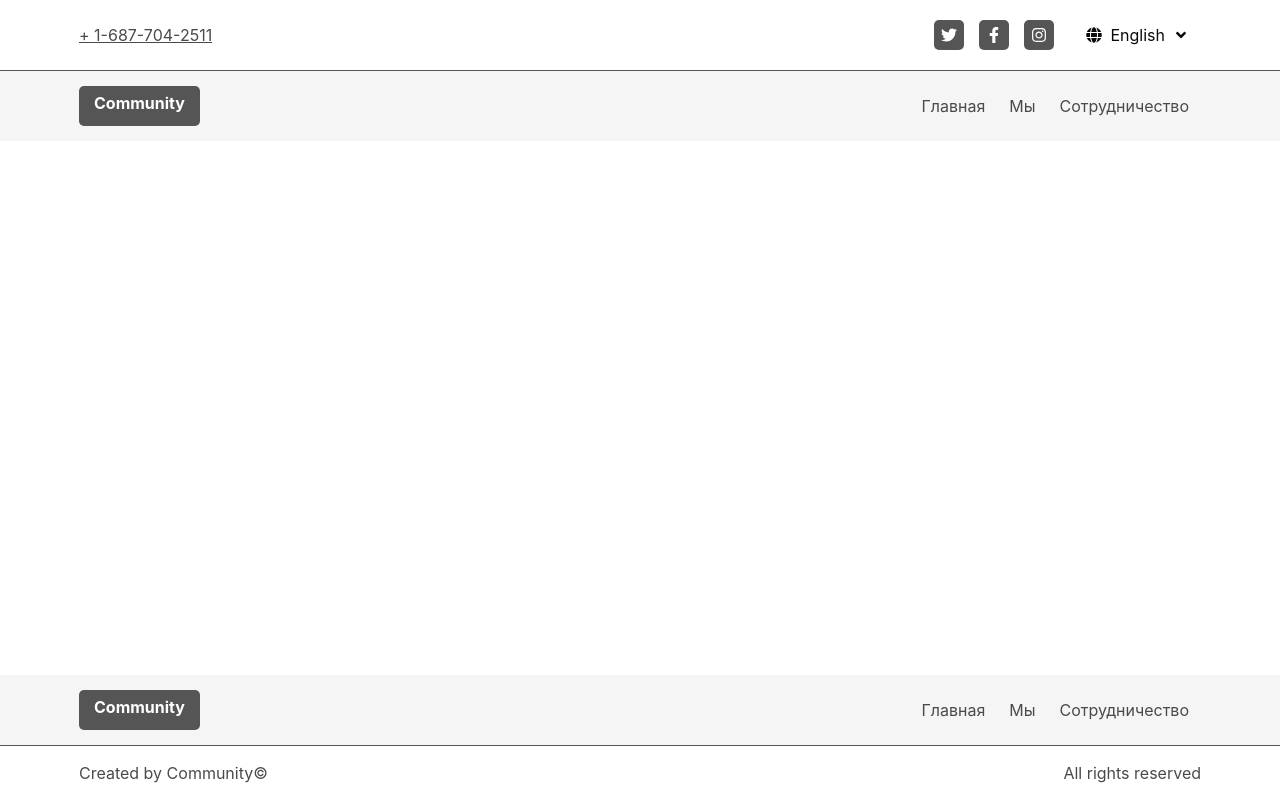
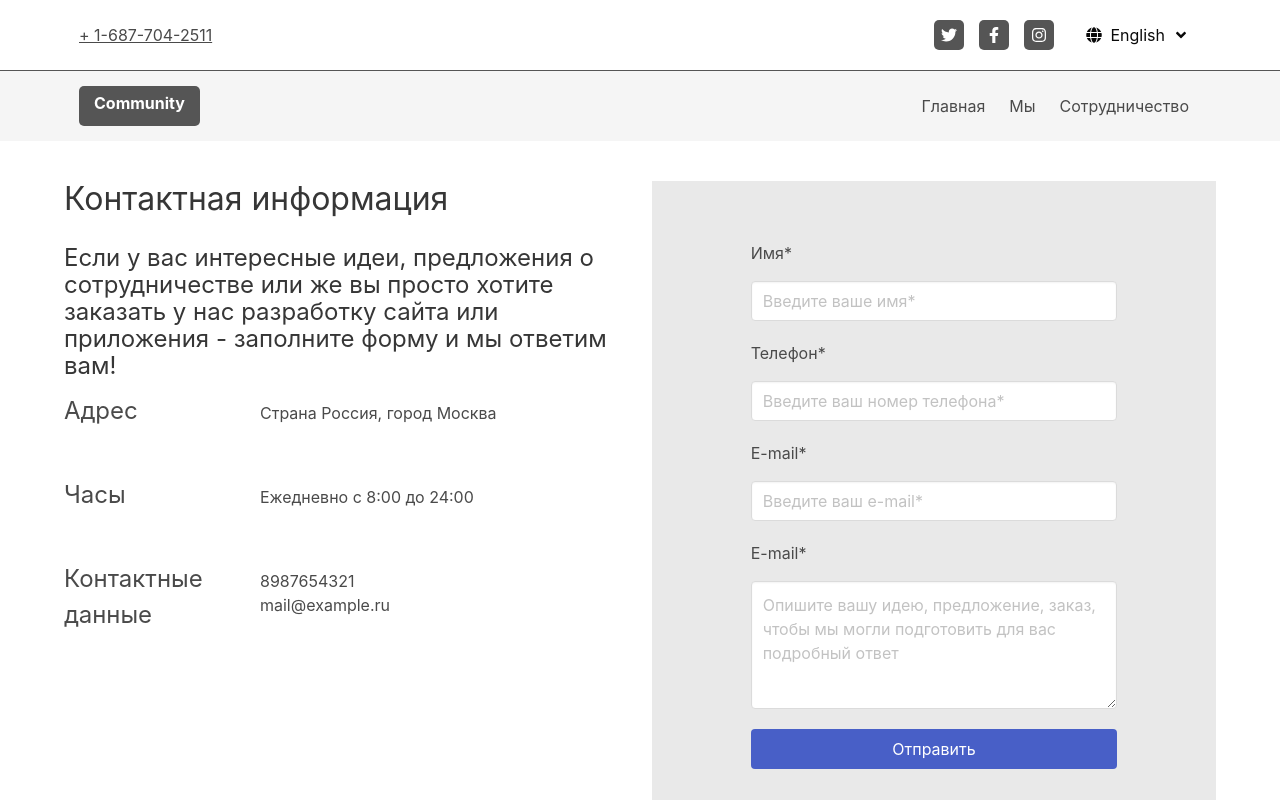
Before and after one commit to bcmmunity/site_frontend, a Vue app: page /#/cooperation in a window 1280 px wide. Shown: the top 800 px of the page. Built offline with nearby package versions, Linux system fonts and the light colour scheme.

Commit message:
new page and corrected components

```diff
--- /dev/null
+++ b/src/components/cooperation/Content.vue
@@ -0,0 +1,43 @@
+<template>
+  <div class="content">
+    <h1 class="content__header is-size-3">Контактная информация</h1>
+    <h2 class="content__subheader is-size-4">
+      Если у вас интересные идеи, предложения о сотрудничестве или же вы просто хотите заказать у нас разработку сайта или приложения - заполните форму и мы ответим вам!
+    </h2>
+    <div class="content__address columns">
+      <p class="column is-one-third is-size-4">Адрес</p>
+      <p class="column is-two-thirds">Страна Россия, город Москва</p>
+    </div>
+    <div class="content__time columns">
+      <p class="column is-one-third is-size-4">Часы</p>
+      <p class="column is-two-thirds">Ежедневно с 8:00 до 24:00</p>
+    </div>
+    <div class="content__contact-data columns">
+      <p class="column is-one-third is-size-4">Контактные данные</p>
+      <p class="column is-two-thirds">
+        <span>8987654321</span>
+        <br>
+        <span>mail@example.ru</span>
+      </p>
+    </div>
+  </div>
+</template>
+
+<script>
+export default {
+  name: "Content"
+};
+</script>
+
+<style lang="less" scoped>
+.content {
+  &__header,
+  &__subheader {
+    font-weight: normal;
+  }
+  &__address, &__time, &__contact-data {
+    display: flex;
+    align-items: baseline;
+  }
+}
+</style>
--- /dev/null
+++ b/src/components/cooperation/Form.vue
@@ -0,0 +1,58 @@
+<template>
+  <div class="form content">
+    <div class="form__name">
+      <p><span>Имя*</span></p>
+      <p><input
+          class="input"
+          type="text"
+          placeholder="Введите ваше имя*"
+        ></p>
+    </div>
+    <div class="form__phone">
+      <p><span>Телефон*</span></p>
+      <p><input
+          class="input"
+          type="tel"
+          placeholder="Введите ваш номер телефона*"
+        ></p>
+    </div>
+    <div class="form__mail">
+      <p><span>E-mail*</span></p>
+      <p><input
+          class="input"
+          type="email"
+          placeholder="Введите ваш e-mail*"
+        ></p>
+    </div>
+    <div class="form__message">
+      <p><span>E-mail*</span></p>
+      <p><textarea
+          name="message"
+          class="textarea"
+          placeholder="Опишите вашу идею, предложение, заказ, чтобы мы могли подготовить для вас подробный ответ"
+        ></textarea></p>
+    </div>
+    <div class="buttons">
+      <button class="button is-link is-fullwidth">Отправить</button>
+    </div>
+  </div>
+</template>
+
+<script>
+export default {
+  name: "Form"
+};
+</script>
+
+<style lang="less" scoped>
+.form {
+  padding: 60px 17.5%;
+  background-color: #e9e9e9;
+  &__name,
+  &__phone,
+  &__mail,
+  &__message {
+    margin-bottom: 20px;
+  }
+}
+</style>
--- a/src/components/home/NewsCard.vue
+++ b/src/components/home/NewsCard.vue
@@ -2,7 +2,7 @@
   <div class="newsCard">
     <div class="newsCard-image">
       <figure class="image is-16by9">
-        <img :src="url" alt="news-image">
+        <img :src="photo" alt="news-image">
       </figure>
     </div>
     <div class="newsCard-info">
@@ -19,17 +19,14 @@
 </template>
 
 <script>
+import defaultImage from "../../assets/default.jpg"
+
 export default {
   name: "NewsCard",
-  data() {
-    return {
-      url: "https://static.addtoany.com/images/dracaena-cinnabari.jpg"
-    }
-  },
   props: {
-    imgUrl: {
+    photo: {
       type: String,
-      required: true
+      default: defaultImage
     },
     infoTheme: {
       type: String,
--- a/src/components/home/NewsTile.vue
+++ b/src/components/home/NewsTile.vue
@@ -2,7 +2,7 @@
   <div class="news-card">
     <figure
       class="image is-square"
-      :style="`background-image: url('${url}')`"
+      :style="`background-image: url('${photo}')`"
     ></figure>
     <div class="news-info">
       <p class="news-theme">UX Design</p>
@@ -13,7 +13,7 @@
         <div class="author">
           <figure
             class="image is-24x24 circle"
-            :style="`background-image: url('${url}')`"
+            :style="`background-image: url('${photo}')`"
           ></figure>
           <span>Google</span>
         </div>
@@ -29,14 +29,15 @@
 </template>
 
 <script>
+import defaultImage from "../../assets/default.jpg";
+
 export default {
   name: "NewsTile",
-  data() {
-    return {
-      url: "https://static.addtoany.com/images/dracaena-cinnabari.jpg"
-    };
-  },
   props: {
+    photo: {
+      type: String,
+      default: defaultImage
+    },
     small: {
       type: Boolean,
       required: false,
--- a/src/components/we_are/About.vue
+++ b/src/components/we_are/About.vue
@@ -12,8 +12,8 @@
         </div>
       </div>
       <div class="column about-content__image">
-        <figure>
-          <img src="https://static.addtoany.com/images/dracaena-cinnabari.jpg" alt="img">
+        <figure class="image is-4by3">
+          <img :src="photo" alt="img">
         </figure>
       </div>
     </div>
@@ -21,8 +21,15 @@
 </template>
 
 <script>
+import defaultImage from "../../assets/default.jpg";
+
 export default {
-
+  props: {
+    photo: {
+      type: String,
+      default: defaultImage
+    }
+  }
 }
 </script>
 
--- a/src/components/we_are/cards/OurTeamCard.vue
+++ b/src/components/we_are/cards/OurTeamCard.vue
@@ -4,7 +4,7 @@
       <figure class="ourTeamCard-media__photo image is-square">
         <img
           class="is-rounded"
-          src="https://static.addtoany.com/images/dracaena-cinnabari.jpg"
+          :src="photo"
           alt="photo"
         >
       </figure>
@@ -32,11 +32,18 @@
 
 <script>
 import SocialIcon from "../../reusable/SocialIcon";
+import defaultPhoto from "../../../assets/default.jpg";
 
 export default {
   name: "OurTeamCard",
   components: {
     SocialIcon
+  },
+  props: {
+    photo: {
+      type: String,
+      default: defaultPhoto
+    }
   },
   data() {
     return {
@@ -57,6 +64,13 @@ export default {
     padding: 0 15px;
     &__photo {
       margin-bottom: 30px;
+      display: flex;
+      justify-content: center;
+      align-items: center;
+      img {
+        width: 100%;
+        height: 100%;
+      }
     }
     &__socials {
       display: flex;
@@ -65,6 +79,12 @@ export default {
   }
   &-content {
     padding: 0 15px;
+    &__mail {
+      padding: 5px 0;
+    }
+    &__description {
+      margin-bottom: 10px;
+    }
   }
 }
 </style>
--- a/src/components/we_are/cards/ProjectsCard.vue
+++ b/src/components/we_are/cards/ProjectsCard.vue
@@ -3,7 +3,7 @@
     <div class="projectsCard-media">
       <figure class="projectsCard-media__image image is-square">
         <img
-          src="https://static.addtoany.com/images/dracaena-cinnabari.jpg"
+          :src="photo"
           alt="img"
         >
       </figure>
@@ -26,8 +26,16 @@
 </template>
 
 <script>
+import defaultPhoto from "../../../assets/default.jpg";
+
 export default {
-  name: "ProjectsCard"
+  name: "ProjectsCard",
+  props: {
+    photo: {
+      type: String,
+      default: defaultPhoto
+    }
+  }
 };
 </script>
 
--- /dev/null
+++ b/src/pages/Cooperation.vue
@@ -0,0 +1,30 @@
+<template>
+  <div class="cooperation container">
+    <div class="columns">
+      <div class="column">
+        <Content />
+      </div>
+      <div class="column">
+        <Form />
+      </div>
+    </div>
+  </div>
+</template>
+
+<script>
+import Content from "../components/cooperation/Content";
+import Form from "../components/cooperation/Form";
+
+export default {
+  components: {
+    Content,
+    Form
+  }
+};
+</script>
+
+<style lang="less" scoped>
+.cooperation {
+  padding: 40px 0;
+}
+</style>
--- a/src/router.js
+++ b/src/router.js
@@ -3,6 +3,7 @@ import Router from 'vue-router'
 
 import Home from "./pages/Home";
 import WeAre from "./pages/WeAre";
+import Cooperation from "./pages/Cooperation";
 
 Vue.use(Router)
 
@@ -15,6 +16,10 @@ export default new Router({
     {
       path: '/we_are',
       component: WeAre
+    },
+    {
+      path: '/cooperation',
+      component: Cooperation
     }
   ]
 })
```
Also changed, not shown: src/assets/default.jpg (added), src/assets/img-icon.svg.
